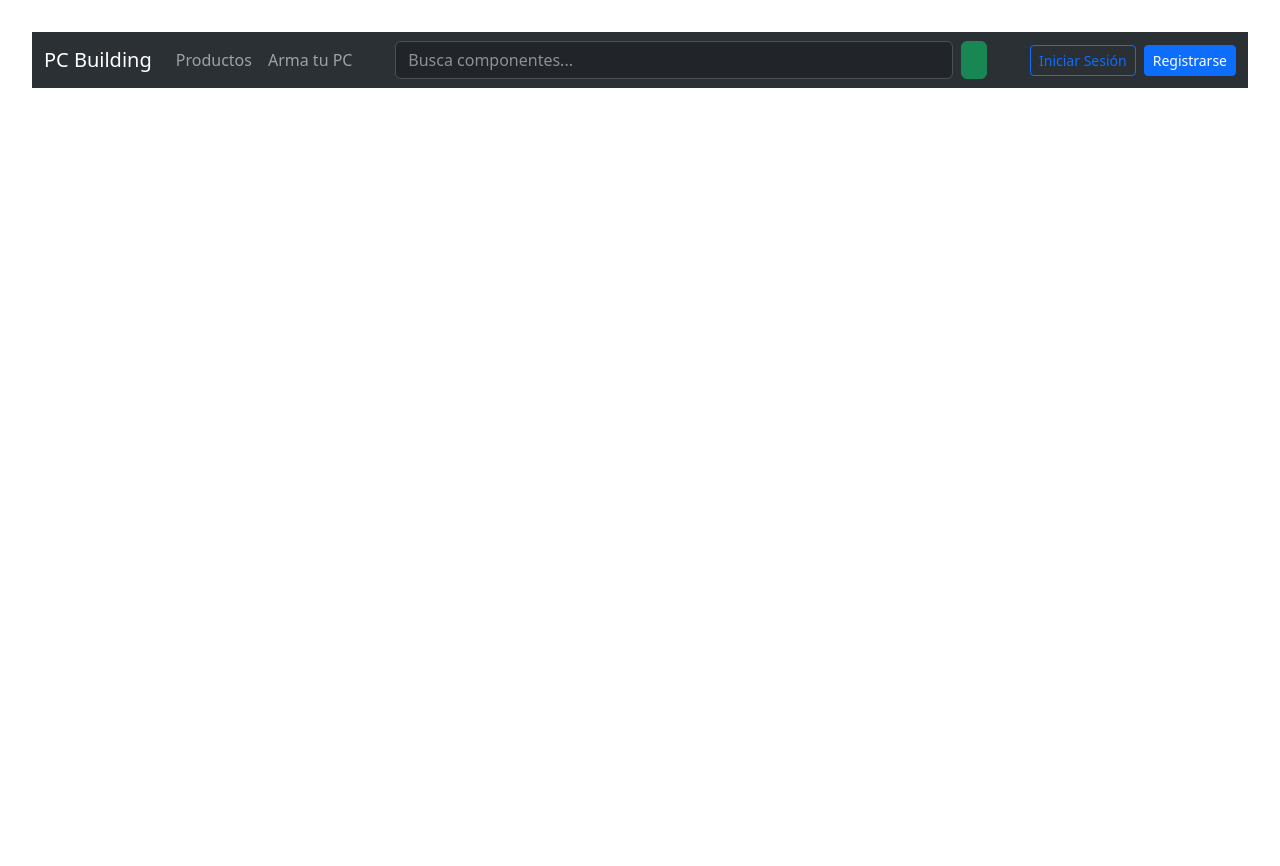
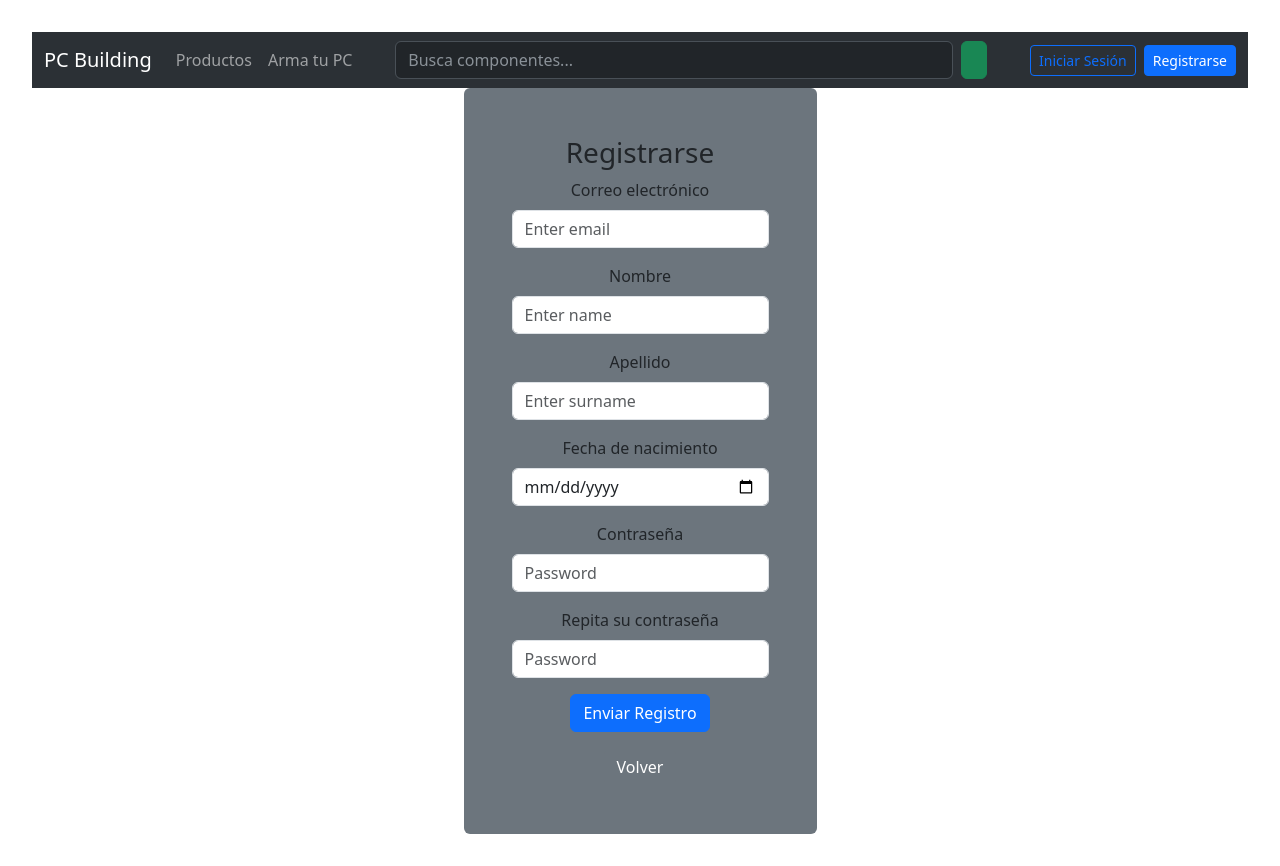
Before and after one commit to ricardobiselli/TPI-Laboratorio-3, a React (Vite) app: page /register in a window 1280 px wide. Before the commit the page ends 800 px from the top, so only its background shows below. Built offline with nearby package versions, Linux system fonts and the light colour scheme.

Commit message:
carga componente register

```diff
--- a/src/App.jsx
+++ b/src/App.jsx
@@ -2,30 +2,46 @@ import "./App.css";
 import { BrowserRouter, Route, Routes } from "react-router-dom";
 import Header from "./components/Header/Header";
 import Home from "./components/Home/Home";
-import Login from "./components/login/Login";
+import Login from "./components/Login/Login";
 import { useState } from "react";
+import Register from "./components/register/Register";
 
-const data = [{email: "luciano@gmail.com",
-  password: "123"},{
+const data = [{
+  email: "luciano@gmail.com",
+  password: "123",
+  name: "Luciano",
+  surname: "Brion",
+  birthday: "17/01/1994"
+}, {
   email: "pedro@gmail.com",
-  password: "111"},
+  password: "111",
+  name: "Pedro",
+  surname: "Lopez",
+  birthday: "01/06/1995"
+},
 ]
 
 function App() {
 
-  const [isLogged, setIsLogged] = useState(false)
+  const [dataUsers, setDataUsers] = useState(data);
+  const [isLogged, setIsLogged] = useState(false);
 
   const stateLogin = (data) => {
     setIsLogged(data);
   }
 
+  const submitData = (data) => {
+    setDataUsers((prev) => [...prev, data]);
+  };
+
   return (
     <div>
       <BrowserRouter>
-        <Header isLogged={isLogged}/>
+        <Header isLogged={isLogged} />
         <Routes>
-          <Route path="/" element={<Home/>} />
-          <Route path="/login" element={<Login baseData={data} isLoggin={stateLogin}/>} />
+          <Route path="/" element={<Home />} />
+          <Route path="/login" element={<Login baseData={dataUsers} isLoggin={stateLogin} />} />
+          <Route path="/register" element={<Register baseData={dataUsers} sendData={submitData}/>} />
         </Routes>
       </BrowserRouter>
     </div>
--- a/src/components/login/Login.jsx
+++ b/src/components/login/Login.jsx
@@ -2,7 +2,6 @@ import { Button, Form } from "react-bootstrap";
 import { useNavigate } from "react-router-dom";
 import { useState } from "react";
 import PropTypes from "prop-types";
-
 
 
 const Login = ({baseData, isLoggin}) => {
@@ -28,7 +27,7 @@ const Login = ({baseData, isLoggin}) => {
         event.preventDefault();
 
         const user = baseData.find((user) => (
-        user.email.toLowerCase() === emailEntered.toLowerCase() &&
+        user.email === emailEntered &&
         user.password.toLowerCase() === passEntered.toLowerCase()))
 
         if(user){
--- /dev/null
+++ b/src/components/register/Register.jsx
@@ -0,0 +1,107 @@
+import { Button, Form } from "react-bootstrap";
+import { useNavigate } from "react-router-dom";
+import { useState } from "react";
+import PropTypes from "prop-types";
+
+
+
+const Register = ({baseData, sendData}) => {
+
+    const navigate = useNavigate();
+    const [emailEntered, setEmailEntered] = useState("");
+    const [passEntered, setPassEntered] = useState("");
+    const [passConfirmEntered, setPassConfirmEntered] = useState("");
+    const [name, setName] = useState("");
+    const [surname, setSurname] = useState("");
+    const [birthday, setBirthday] = useState("");
+
+
+    const clickHandler = () => {
+        navigate("/");
+    };
+
+    const submitUser = (event) => {
+        event.preventDefault();
+
+        const user = baseData.find((user) => (
+        user.email === emailEntered))
+
+        if(user){
+            window.alert("El email ingresado ya se encuentra registrado")
+        }
+
+        if (passEntered !== passConfirmEntered) {
+            window.alert("Las contraseñas ingresadas deben ser iguales");
+            setPassConfirmEntered("")
+        }
+
+        if(!user && passEntered === passConfirmEntered ){
+            sendData({
+                email: emailEntered,
+                password: passEntered,
+                name: name,
+                surname: surname,
+                birthday: birthday,
+            })
+            setEmailEntered("");
+            setPassEntered("");
+            setName("");
+            setSurname("");
+            setBirthday("");
+            setPassConfirmEntered("");
+            window.alert("Registro exitoso, ya puede iniciar sesión")
+            navigate("/");
+        }
+
+    };
+
+
+
+    return (
+        <div className='login template d-flex justify-content-center aling-items-center 100-w 100-vh bg-white'>
+            <div className='40-w p-5 rounded bg-secondary'>
+                <Form onSubmit={submitUser}>
+                    <h3>Registrarse</h3>
+                    <Form.Group className="mb-3" controlId="formBasicEmail">
+                        <Form.Label>Correo electrónico</Form.Label>
+                        <Form.Control type="email" placeholder="Enter email" onChange={(e) => setEmailEntered(e.target.value)} value={emailEntered}/>
+                    </Form.Group>
+                    <Form.Group className="mb-3" controlId="formBasicName">
+                        <Form.Label>Nombre</Form.Label>
+                        <Form.Control type="name" placeholder="Enter name" onChange={(e) => setName(e.target.value)} value={name}/>
+                    </Form.Group>
+                    <Form.Group className="mb-3" controlId="formBasicSurname">
+                        <Form.Label>Apellido</Form.Label>
+                        <Form.Control type="name" placeholder="Enter surname" onChange={(e) => setSurname(e.target.value)} value={surname}/>
+                    </Form.Group>
+                    <Form.Group className="mb-3" controlId="formBasicBrithday">
+                        <Form.Label>Fecha de nacimiento</Form.Label>
+                        <Form.Control type="date" onChange={(e) => setBirthday(e.target.value)} value={birthday}/>
+                    </Form.Group>
+                    <Form.Group className="mb-3" controlId="formBasicPassword">
+                        <Form.Label>Contraseña</Form.Label>
+                        <Form.Control type="password" placeholder="Password" onChange={(e)=>setPassEntered(e.target.value)} value={passEntered}/>
+                    </Form.Group>
+                    <Form.Group className="mb-3" controlId="formBasicCheckPassword">
+                        <Form.Label>Repita su contraseña</Form.Label>
+                        <Form.Control type="password" placeholder="Password" onChange={(e) =>  setPassConfirmEntered(e.target.value)} value={passConfirmEntered}/>
+                    </Form.Group>
+                    <Button variant="primary" type="submit">
+                        Enviar Registro
+                    </Button>
+                    <p></p>
+                </Form>
+                <Button variant="secondary" onClick={clickHandler}>
+                    Volver
+                </Button>
+            </div>
+        </div>
+    );
+};
+
+Register.propTypes = {
+    baseData: PropTypes.array,
+    sendData: PropTypes.func.isRequired,
+};
+
+export default Register;
```
